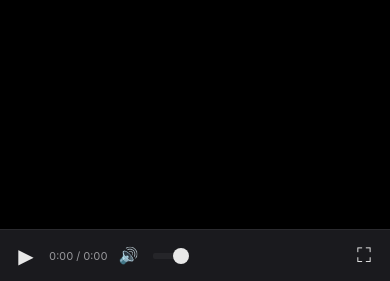
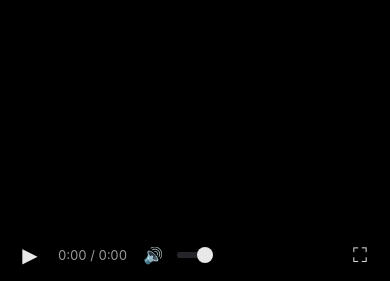
Before and after one commit to franciscoinostroza/senales-player, a website: page index.html in a window 390 px wide. Shown: the part 563-844 px from the top of the page. Drawn offline with nearby package versions, Linux system fonts and the light colour scheme.

Commit message:
Controls as floating overlay over video (always visible)

```diff
--- a/style.css
+++ b/style.css
@@ -151,19 +151,21 @@ html, body {
 .video-wrapper {
   flex: 1;
   display: flex;
-  flex-direction: column;
+  align-items: center;
+  justify-content: center;
   position: relative;
   background: #000;
   min-height: 0;
+  overflow: hidden;
 }
 
 .video-inner {
-  flex: 1;
+  width: 100%;
+  height: 100%;
+  position: relative;
   display: flex;
   align-items: center;
   justify-content: center;
-  position: relative;
-  min-height: 0;
 }
 
 #video {
@@ -297,16 +299,19 @@ html, body {
   }
 }
 
-/* Controls bar */
+/* Controls bar (floating over video) */
 .controls {
+  position: absolute;
+  bottom: 0;
+  left: 0;
+  right: 0;
   height: 52px;
-  background: var(--bg-secondary);
-  border-top: 1px solid var(--border);
+  background: linear-gradient(transparent, rgba(0,0,0,0.7));
   display: flex;
   align-items: center;
-  padding: 0 16px;
-  gap: 12px;
-  flex-shrink: 0;
+  padding: 8px 12px 8px 12px;
+  gap: 10px;
+  z-index: 4;
 }
 
 .controls .btn {
@@ -507,26 +512,8 @@ html, body {
     font-size: 42px;
   }
 
-  .controls {
-    height: 52px;
-    padding: 0 12px;
-    gap: 8px;
-    flex-wrap: nowrap;
-  }
-
   .controls .btn {
-    width: 40px;
-    height: 40px;
-    font-size: 22px;
     -webkit-tap-highlight-color: transparent;
-  }
-
-  .controls .time {
-    font-size: 12px;
-  }
-
-  .volume-wrap {
-    display: flex;
   }
 
   .volume-slider {
@@ -560,17 +547,8 @@ html, body {
 }
 
 @media (max-width: 420px) {
-  .controls .time {
-    font-size: 11px;
-  }
-
   .volume-slider {
     width: 36px;
-  }
-
-  .controls {
-    padding: 0 8px;
-    gap: 5px;
   }
 
   .controls .btn {
```
Also changed, not shown: index.html (+2 -2 lines).
